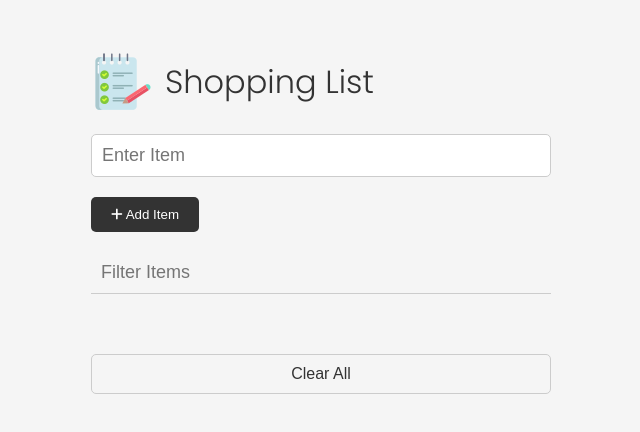
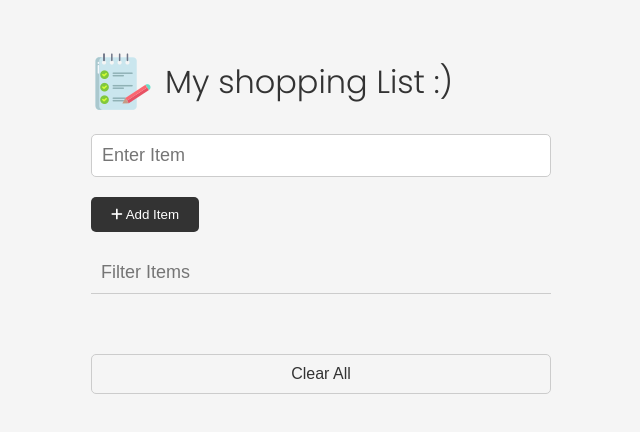
Before and after one commit to becali12/shopping-list-project, a plain HTML site: page index.html in a window 1280 px wide. Shown: the whole page, without its empty margins (319-959 px from the left). Drawn offline with Linux system fonts and the light colour scheme.

Commit message:
fixed bug

```diff
--- a/index.html
+++ b/index.html
@@ -18,7 +18,7 @@
     <div class="container">
       <header>
         <img src="images/note.png" alt="" />
-        <h1>Shopping List</h1>
+        <h1>My shopping List :)</h1>
       </header>
       <form id="item-form">
         <div class="form-control">
```
